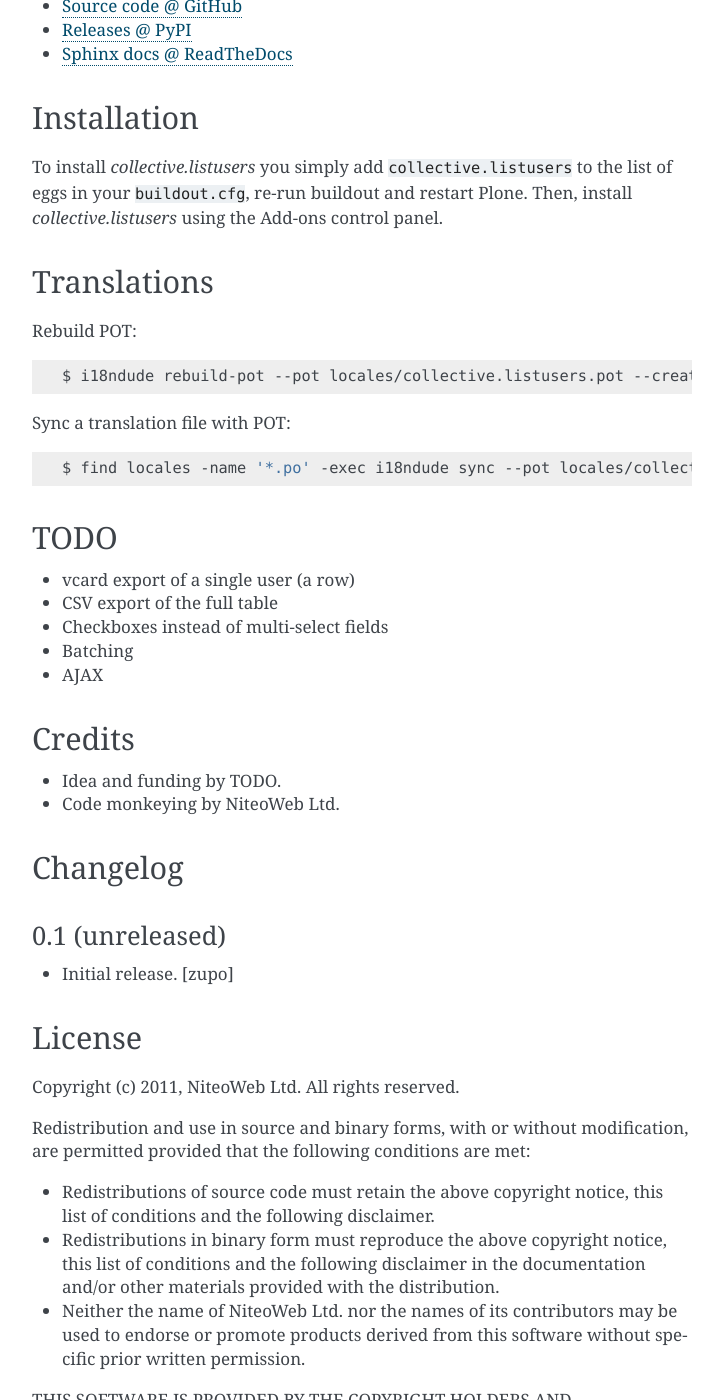
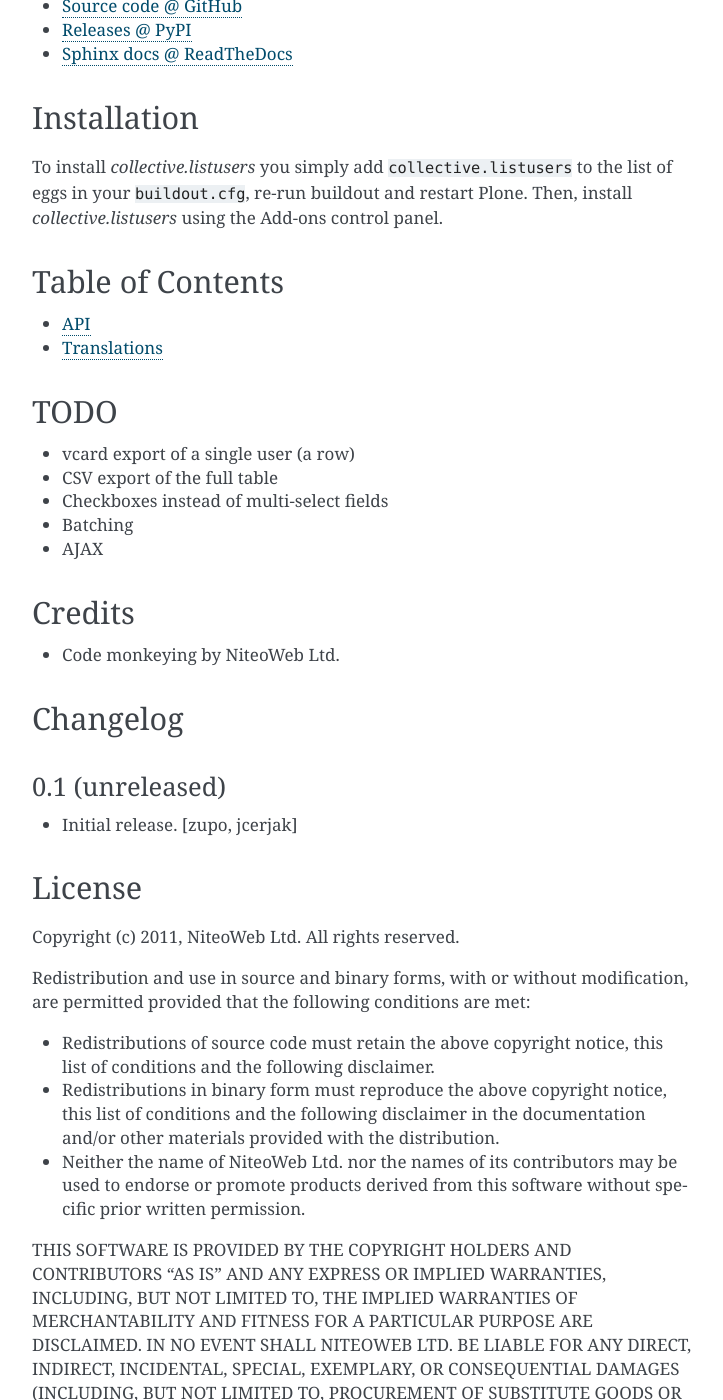
Before and after one commit to collective/collective.listusers, a Sphinx documentation site: the page built from docs/index.rst, in a window 1280 px wide and 1400 px high, scrolled down 554 px. Shown: the whole window, without its empty margins (388-1111 px from the left). Built offline with Sphinx 7.4.7, drawn with Linux system fonts in a browser that asks for light colours; some of the changed text lies outside the part shown.

Commit message:
added more docs, comments and such
git-svn-id: https://niteoweb.repositoryhosting.com/svn/niteoweb_pas/trunk@48 afe85128-105f-4aaf-9e72-249f3def22f3

```diff
--- a/docs/CREDITS.rst
+++ b/docs/CREDITS.rst
@@ -1,5 +1,4 @@
 Credits
 =======
 
-* Idea and funding by TODO.
 * Code monkeying by NiteoWeb Ltd.
--- a/docs/HISTORY.rst
+++ b/docs/HISTORY.rst
@@ -5,4 +5,4 @@
 ----------------
 
 - Initial release.
-  [zupo]
+  [zupo, jcerjak]
--- a/docs/index.rst
+++ b/docs/index.rst
@@ -1,19 +1,13 @@
 .. include:: README.rst
 
-Translations
-============
+Table of Contents
+=================
 
-Rebuild POT:
+.. toctree::
+   :maxdepth: 2
 
-.. code-block:: sh
-
-    $ i18ndude rebuild-pot --pot locales/collective.listusers.pot --create collective.listusers .
-
-Sync a translation file with POT:
-
-.. code-block:: sh
-
-    $ find locales -name '*.po' -exec i18ndude sync --pot locales/collective.listusers.pot {} \;
+   api.rst
+   translations.rst
 
 
 .. include:: FUTURE.rst
```
Also changed, not shown: docs/api.rst (added, +21 -0 lines), docs/translations.rst (added, +14 -0 lines), 4 other files.
